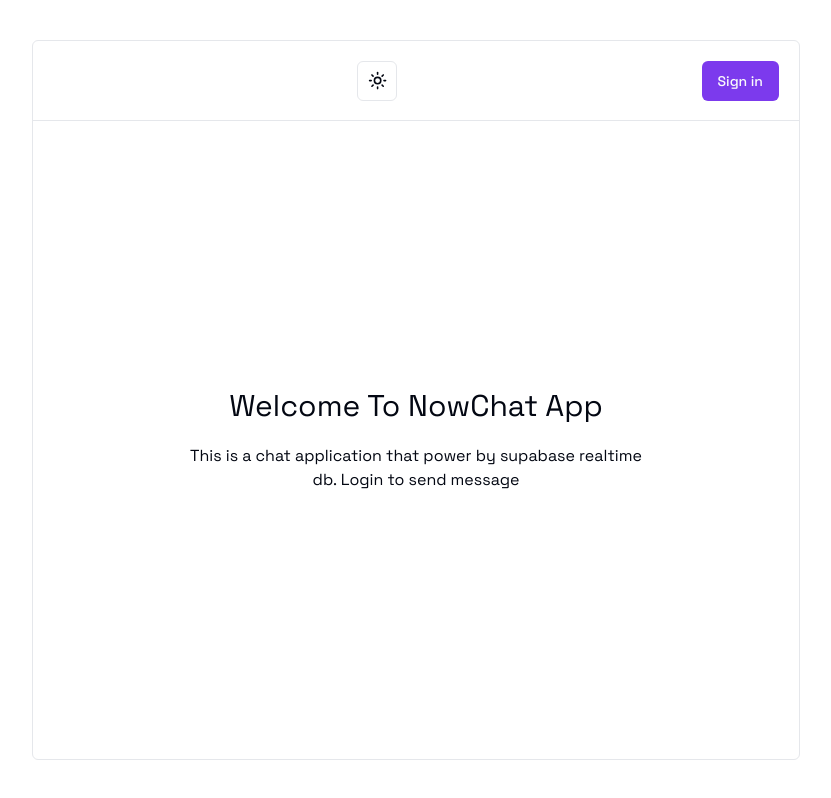
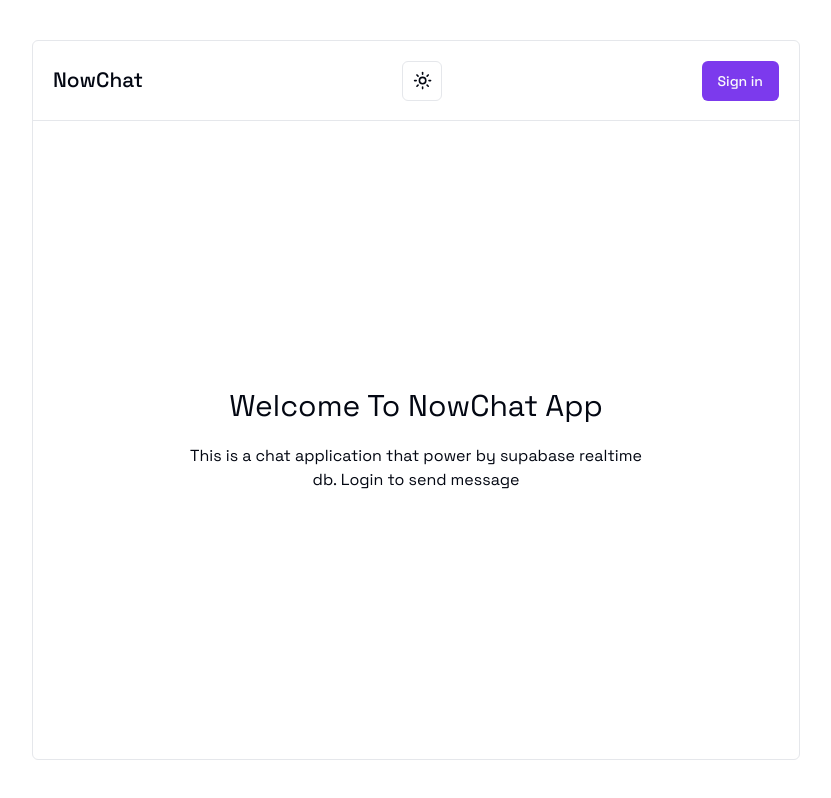
Before and after one commit to Abdullah-dev0/NowTalk, a Next.js app: page / in a window 1280 px wide. Shown: the whole page, without its empty margins (224-1055 px from the left). Built offline with nearby package versions, Linux system fonts and the light colour scheme; no server answers.

Commit message:
Add NowChat title and improve OnlinePresence component

```diff
--- a/components/shared/ChatHeader.tsx
+++ b/components/shared/ChatHeader.tsx
@@ -43,7 +43,10 @@
    return (
       <div className="h-20">
          <div className="border-b p-5 h-full flex items-center justify-between">
-            <div>{user ? <OnlinePresence /> : <></>}</div>
+            <div>
+               <h1 className="text-[1.3rem] font-medium">NowChat</h1>
+               {user && <OnlinePresence />}
+            </div>
             <div>
                <ToggleButton />
             </div>
--- a/components/shared/OnlinePresence.tsx
+++ b/components/shared/OnlinePresence.tsx
@@ -29,10 +29,12 @@
          });
       // eslint-disable-next-line
    }, [user]);
-   if (!user) return <></>;
+
+
+   if (!user) return <div className="h-3 w-3"></div>;
 
    return (
-      <div className="flex gap-2 mt-1 items-center">
+      <div className="flex gap-2 items-center">
          <div className="bg-green-900 h-4 w-4 rounded-full animate-pulse"></div>
          <h1 className="text-sm">{online} online</h1>
       </div>
```
